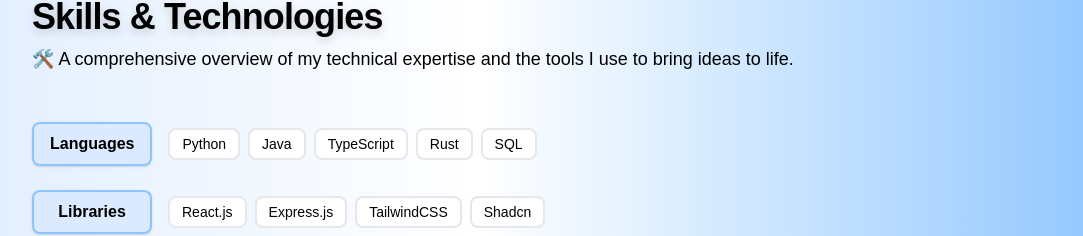
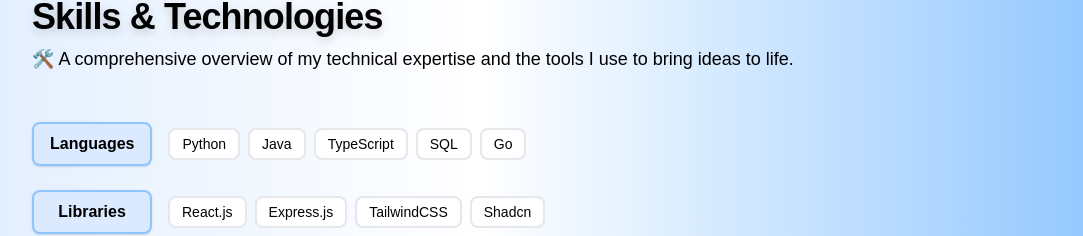
Before and after one commit to CSVaishakh/Portfolio, a Next.js app: page / in a window 1280 px wide. Shown: the part 1810-2046 px from the top of the page, without its empty margins (160-1243 px from the left). Built offline with nearby package versions, Linux system fonts and the light colour scheme.

Commit message:
update : updated the skills

```diff
--- a/components/skills.tsx
+++ b/components/skills.tsx
@@ -6,7 +6,7 @@ const Skills: React.FC = () => {
     const skillCategories = [
         {
             title: "Languages",
-            skills: ["Python", "Java", "TypeScript", "Rust", "SQL"]
+            skills: ["Python", "Java", "TypeScript", "SQL", "Go"]
         },
         {
             title: "Libraries",
@@ -80,7 +80,7 @@ const Skills: React.FC = () => {
                         <motion.div
                             key={category.title}
                             variants={itemVariants}
-                            className="flex flex-col md:flex-row md:items-center gap-2 sm:gap-4 items-center md:items-center text-center md:text-left"
+                            className="flex flex-col md:flex-row gap-2 sm:gap-4 items-center md:items-center text-center md:text-left"
                         >
                             <motion.span
                                 whileHover={{
```
